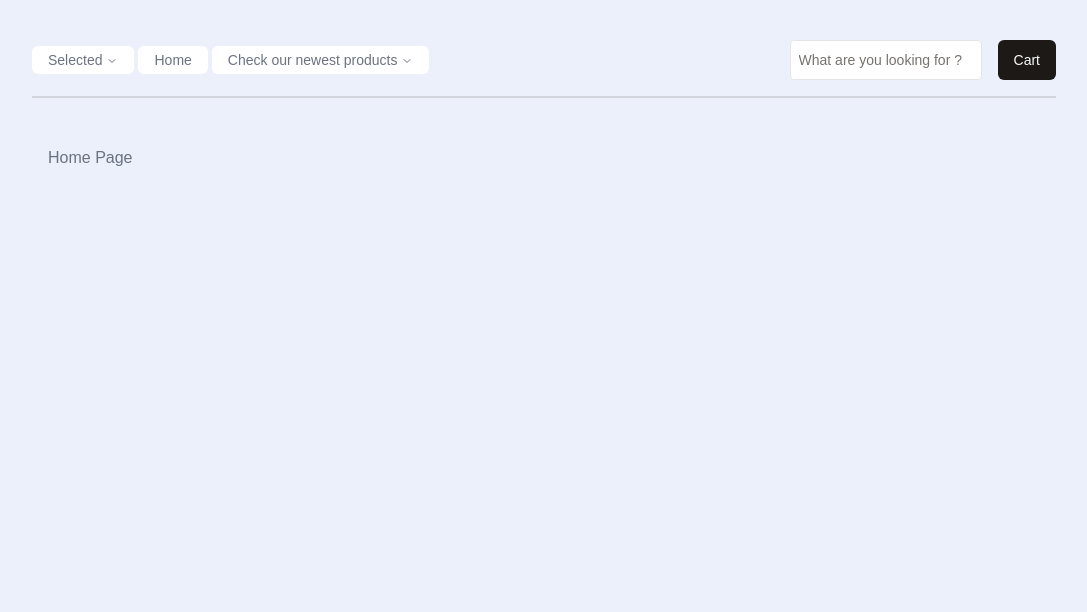
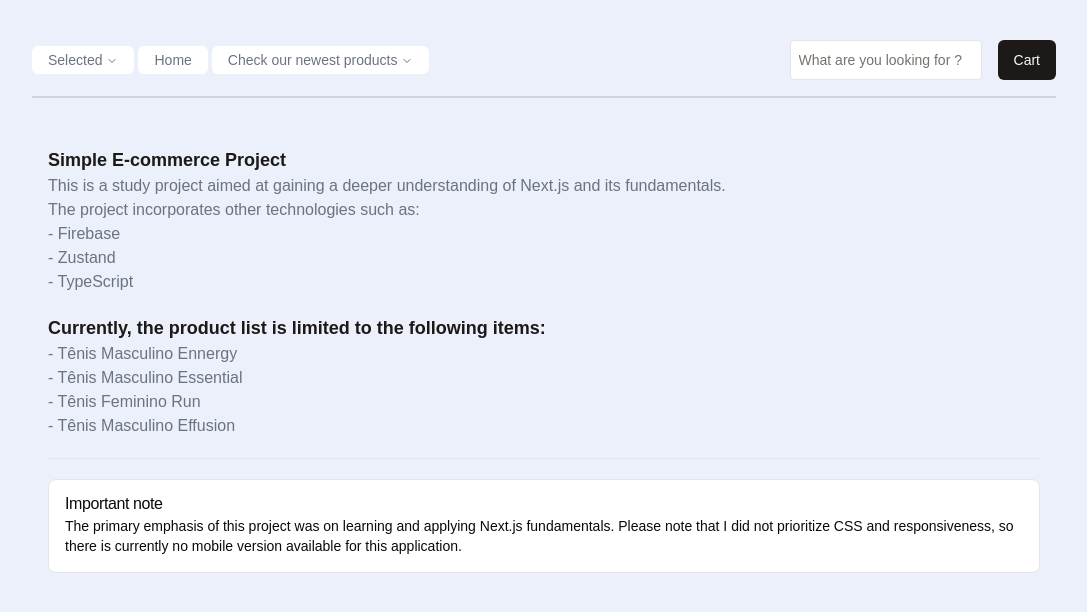
Before and after one commit to LucasFagundes098/nextjs-ecommerce, a Next.js app: page / in a window 1280 px wide. Shown: the top 612 px of the page, without its empty margins (96-1183 px from the left). Built offline with nearby package versions, Linux system fonts and the light colour scheme; a web font is replaced by a local one.

Commit message:
nextjs ecommerce
Added home page informations.

```diff
--- a/app/page.tsx
+++ b/app/page.tsx
@@ -1,3 +1,50 @@
+import {
+  Alert,
+  AlertTitle,
+  AlertDescription,
+  Separator,
+} from "@/app/utils/utils";
+
 export default function Home() {
-  return <main>Home Page</main>;
+  return (
+    <main>
+      <h2>Simple E-commerce Project</h2>
+      <div className="w-9/12">
+        <p>
+          This is a study project aimed at gaining a deeper understanding of
+          Next.js and its fundamentals.
+          <br />
+          The project incorporates other technologies such as:
+        </p>
+        <div className="flex flex-col">
+          <span>- Firebase</span>
+          <span>- Zustand</span>
+          <span>- TypeScript</span>
+        </div>
+      </div>
+
+      <div className="my-5">
+        <h2>Currently, the product list is limited to the following items:</h2>
+
+        <div className="flex flex-col">
+          <span>- Tênis Masculino Ennergy</span>
+          <span>- Tênis Masculino Essential</span>
+          <span>- Tênis Feminino Run</span>
+          <span>- Tênis Masculino Effusion</span>
+        </div>
+      </div>
+
+      <Separator className="my-5" />
+
+      <Alert>
+        <AlertTitle>Important note</AlertTitle>
+        <AlertDescription>
+          The primary emphasis of this project was on learning and applying
+          Next.js fundamentals. Please note that I did not prioritize CSS and
+          responsiveness, so there is currently no mobile version available for
+          this application.
+        </AlertDescription>
+      </Alert>
+    </main>
+  );
 }
--- a/app/utils/utils.tsx
+++ b/app/utils/utils.tsx
@@ -4,6 +4,7 @@ import { useState, useEffect } from "react";
 import { useSearchParams } from "next/navigation";
 import Image from "next/image";
 import Link from "next/link";
+import { Separator } from "@/components/ui/separator";
 import { useRouter } from "next/navigation";
 import { Input } from "@/components/ui/input";
 import { useCart } from "@/app/zustand/store";
@@ -79,4 +80,5 @@ export {
   Input,
   getProductPage,
   handleAddToCart,
+  Separator,
 };
```
